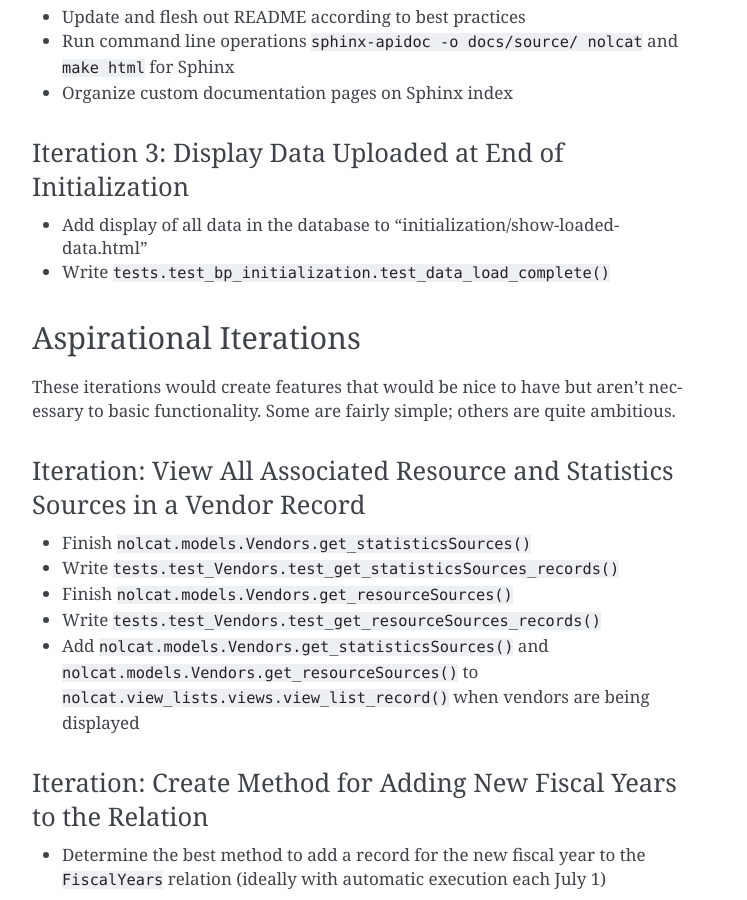
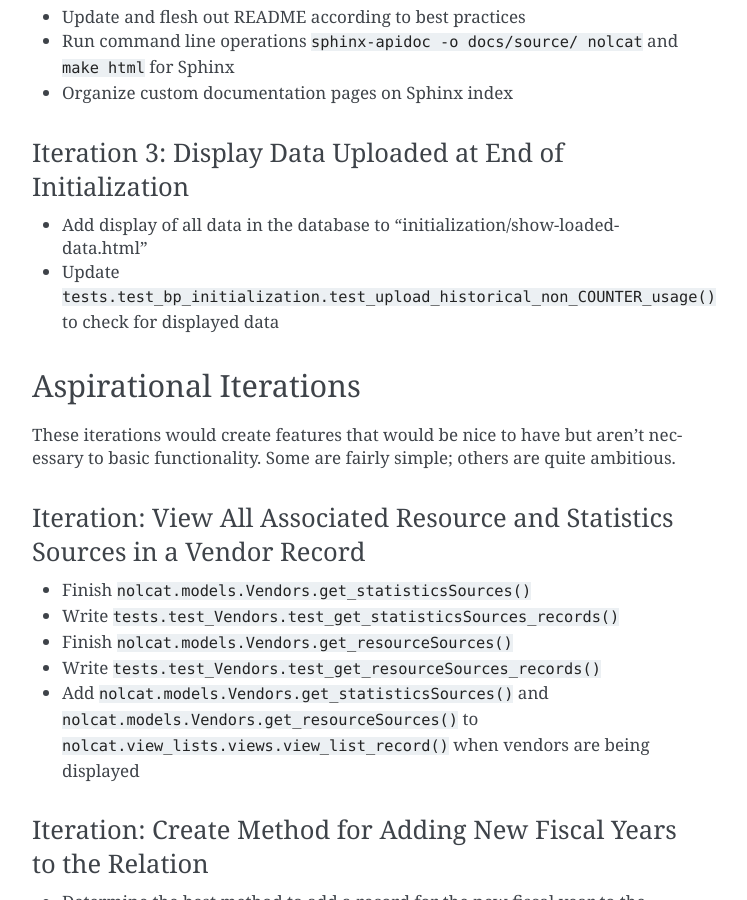
Before and after one commit to ereiskind/nolcat, a Sphinx documentation site: the page built from docs/source/roadmap.rst, in a window 1280 px wide and 900 px high, scrolled down 5088 px. Shown: the whole window, without its empty margins (388-1135 px from the left). Built offline with Sphinx 7.4.7, drawn with Linux system fonts in a browser that asks for light colours.

```diff
--- a/docs/source/roadmap.rst
+++ b/docs/source/roadmap.rst
@@ -141,7 +141,7 @@
 Iteration 3: Display Data Uploaded at End of Initialization
 ===========================================================
 * Add display of all data in the database to "initialization/show-loaded-data.html"
-* Write ``tests.test_bp_initialization.test_data_load_complete()``
+* Update ``tests.test_bp_initialization.test_upload_historical_non_COUNTER_usage()`` to check for displayed data
 
 Aspirational Iterations
 ***********************
```
Also changed, not shown: 1 other file.
